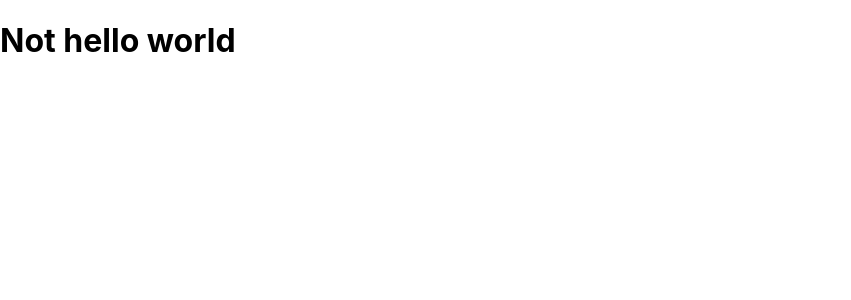
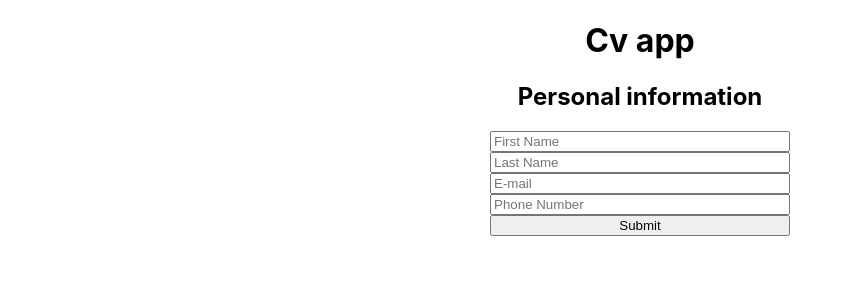
Before and after one commit to Vienio99/cv-app, a React (Create React App) app: page / in a window 1280 px wide. Shown: the top 300 px of the page, without its empty margins (0-851 px from the left). Built offline with nearby package versions, Linux system fonts and the light colour scheme.

Commit message:
handling change in personal info section

```diff
--- a/public/index.html
+++ b/public/index.html
@@ -9,35 +9,10 @@
       name="description"
       content="Web site created using create-react-app"
     />
-    <link rel="apple-touch-icon" href="%PUBLIC_URL%/logo192.png" />
-    <!--
-      manifest.json provides metadata used when your web app is installed on a
-      user's mobile device or desktop. See https://developers.google.com/web/fundamentals/web-app-manifest/
-    -->
-    <link rel="manifest" href="%PUBLIC_URL%/manifest.json" />
-    <!--
-      Notice the use of %PUBLIC_URL% in the tags above.
-      It will be replaced with the URL of the `public` folder during the build.
-      Only files inside the `public` folder can be referenced from the HTML.
-
-      Unlike "/favicon.ico" or "favicon.ico", "%PUBLIC_URL%/favicon.ico" will
-      work correctly both with client-side routing and a non-root public URL.
-      Learn how to configure a non-root public URL by running `npm run build`.
-    -->
     <title>React App</title>
   </head>
   <body>
     <noscript>You need to enable JavaScript to run this app.</noscript>
     <div id="root"></div>
-    <!--
-      This HTML file is a template.
-      If you open it directly in the browser, you will see an empty page.
-
-      You can add webfonts, meta tags, or analytics to this file.
-      The build step will place the bundled scripts into the <body> tag.
-
-      To begin the development, run `npm start` or `yarn start`.
-      To create a production bundle, use `npm run build` or `yarn build`.
-    -->
   </body>
 </html>
--- a/src/App.js
+++ b/src/App.js
@@ -1,7 +1,11 @@
+import Personal from './Components/Personal.js'
 
 function App () {
   return (
-    <h1>Not hello world</h1>
+    <div className='content'>
+      <h1>Cv app</h1>
+      <Personal />
+    </div>
   )
 }
 
--- /dev/null
+++ b/src/Components/Personal.js
@@ -0,0 +1,50 @@
+import React from 'react'
+
+class Personal extends React.Component {
+  constructor (props) {
+    super(props)
+    this.state = {
+      firstName: '',
+      lastName: '',
+      email: '',
+      phoneNumber: '',
+      isEdited: true
+    }
+
+    this.handleSubmit = this.handleSubmit.bind(this)
+    this.handleChange = this.handleChange.bind(this)
+  }
+
+  handleSubmit (e) {
+    e.preventDefault()
+    this.setState({
+      isEdited: false
+    })
+    console.log('ok')
+  }
+
+  handleChange (e) {
+    e.preventDefault()
+    console.log(e.target.value)
+    this.setState({
+    })
+  }
+
+  render () {
+    const { handleSubmit, handleChange } = this
+    return (
+      <div className='personal-info'>
+        <h2>Personal information</h2>
+        <form id='personal' onSubmit={handleSubmit}>
+          <input type='text' placeholder='First Name' className='field' value={this.state.firstName} onChange={handleChange} />
+          <input type='text' placeholder='Last Name' className='field' value={this.state.lastName} onChange={handleChange} />
+          <input type='email' placeholder='E-mail' className='field' value={this.state.email} onChange={handleChange} />
+          <input type='text' placeholder='Phone Number' className='field' value={this.state.phoneNumber} onChange={handleChange} />
+          <input type='submit' />
+        </form>
+      </div>
+    )
+  }
+}
+
+export default Personal
--- a/src/index.css
+++ b/src/index.css
@@ -1,13 +1,13 @@
 body {
-  margin: 0;
   font-family: -apple-system, BlinkMacSystemFont, 'Segoe UI', 'Roboto', 'Oxygen',
     'Ubuntu', 'Cantarell', 'Fira Sans', 'Droid Sans', 'Helvetica Neue',
     sans-serif;
-  -webkit-font-smoothing: antialiased;
-  -moz-osx-font-smoothing: grayscale;
+  text-align: center;
 }
 
-code {
-  font-family: source-code-pro, Menlo, Monaco, Consolas, 'Courier New',
-    monospace;
+#personal {
+  display: flex;
+  margin: 0 auto;
+  flex-direction: column;
+  width: 300px;
 }
```
Also changed, not shown: src/Components/Field.js (added, +11 -0 lines), public/manifest.json (deleted), src/Components/Experience.js (added), src/Components/School.js (added).
